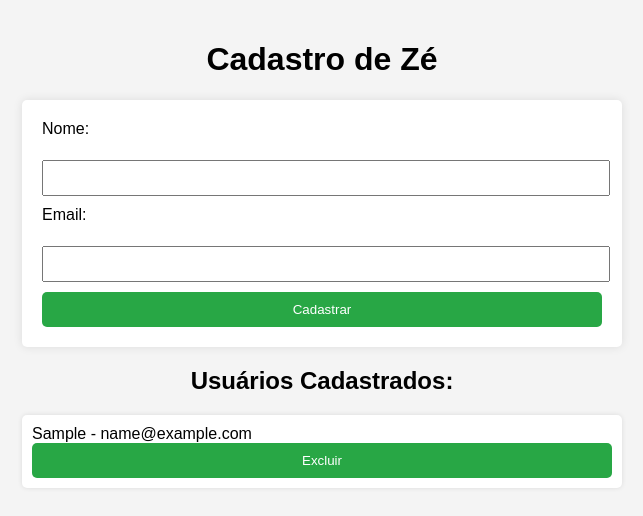
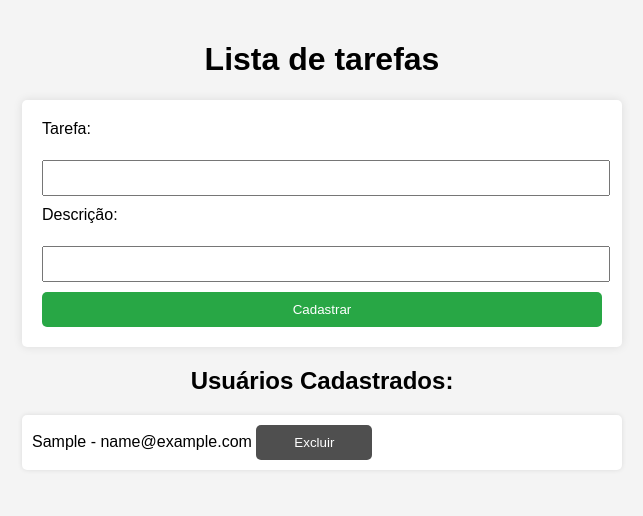
Before and after one commit to LucasFigs/aula-3DSN, a plain HTML site: page index.html in a window 1280 px wide. Both pictures are taken after typing "Sample", "name@example.com" into the empty fields and a click on the button "Cadastrar". Shown: the whole page, without its empty margins (318-961 px from the left). Drawn offline with Linux system fonts and the light colour scheme.

Commit message:
modifiquei para lista de tarefas

```diff
--- a/index.html
+++ b/index.html
@@ -8,11 +8,11 @@ initial-scale=1.0">
 <link rel="stylesheet" href="style.css">
 </head>
 <body>
-<h1>Cadastro de Zé</h1>
+<h1>Lista de tarefas</h1>
 <form id="userForm">
-<label for="name">Nome:</label>
+<label for="name">Tarefa:</label>
 <input type="text" id="name" required>
-<label for="email">Email:</label>
+<label for="email">Descrição:</label>
 <input type="email" id="email" required>
 <button type="submit">Cadastrar</button>
 </form>
--- a/script.js
+++ b/script.js
@@ -15,7 +15,7 @@ userForm.reset();
   });
   function addUserToList(user) {
     const li = document.createElement('li');
-  li.innerHTML = `${user.name} - ${user.email} <button onclick=
+    li.innerHTML = `${user.name} - ${user.email} <button class='button2' onclick=
   'removerItem("${user.email}")'>Excluir</button>`;
     userList.appendChild(li);
   }
--- a/style.css
+++ b/style.css
@@ -5,9 +5,12 @@ margin: 0 auto;
   padding: 20px;
   background-color: #f4f4f4;
 }
-h1, h2 {
+
+h1,
+h2 {
   text-align: center;
 }
+
 form {
   margin-bottom: 20px;
   background: #fff;
@@ -15,12 +18,16 @@ padding: 20px;
   border-radius: 5px;
   box-shadow: 0 0 10px rgba(0, 0, 0, 0.1);
 }
-label, input {
+
+label,
+input {
   display: block;
   width: 100%;
   height: 30px;
   margin-bottom: 10px;
 }
+
+
 button {
   width: 100%;
   padding: 10px;
@@ -30,14 +37,33 @@ border: none;
   border-radius: 5px;
   cursor: pointer;
 }
+
+.button2 {
+  width: 20%;
+  padding: 10px;
+  background: #4f4f4f;
+  color: #fff;
+  border: none;
+  border-radius: 5px;
+  cursor: pointer;
+}
+
+
 button:hover {
   background: #218838;
 }
+
 ul {
   list-style-type: none;
   padding: 0;
 }
+
 li {
+  display: flexbox;
+  flex-direction: row;
+  align-items: stretch;
+  align-content: space-between;
+  justify-content: space-evenly;
   background: #fff;
   padding: 10px;
   margin-bottom: 5px;
```
Lines whose indentation alone changed are shown as unchanged.
